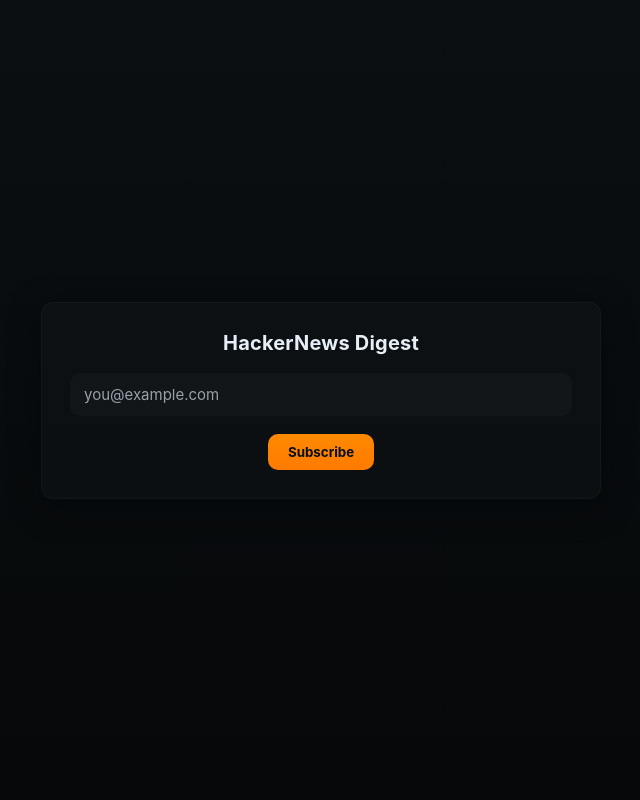
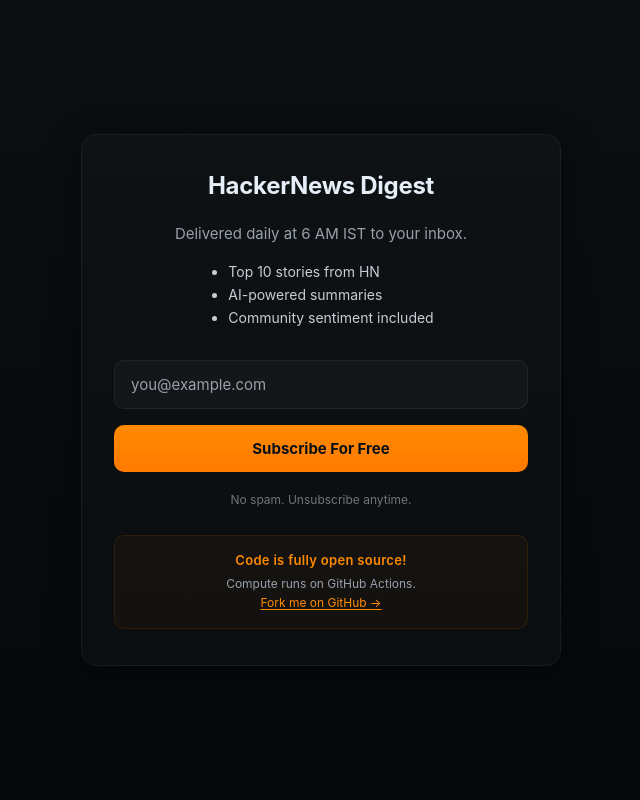
Before and after one commit to mebinthattil/HackerNews-Daily-Email-Digest, a Flask app: page / in a window 1280 px wide. Shown: the whole page, without its empty margins (319-959 px from the left). Run offline with Flask 3, Linux system fonts and the light colour scheme.

Commit message:
feat: improved landing page

```diff
--- a/static/style.css
+++ b/static/style.css
@@ -1,46 +1,176 @@
-
-:root{
-    --bg:#0b0f12;
-    --panel:#0f1519;
-    --accent:#ff8a00;
-    --text:#e6eef8;
-    --muted:#98a0ab;
+:root {
+    --bg: #0b0f12;
+    --panel: #0f1519;
+    --accent: #ff8a00;
+    --text: #e6eef8;
+    --muted: #98a0ab;
 }
 
-*{box-sizing:border-box;font-family:Inter, system-ui, -apple-system, "Segoe UI", Roboto, "Helvetica Neue", Arial}
-
-html,body{height:100%;}
-body{
-    margin:0;
-    background:linear-gradient(180deg, #0b0f12 0%, #060809 100%);
-    color:var(--text);
-    display:grid;
-    place-items:center;
-    -webkit-font-smoothing:antialiased;
-    -moz-osx-font-smoothing:grayscale;
+* {
+    box-sizing: border-box;
+    font-family: Inter, system-ui, -apple-system, "Segoe UI", Roboto, "Helvetica Neue", Arial
 }
 
-.container{
-    width:min(560px,92vw);
-    padding:28px 28px;
-    background:rgba(255,255,255,0.02);
-    border:1px solid rgba(255,255,255,0.03);
-    border-radius:12px;
-    text-align:center;
-    box-shadow:0 8px 30px rgba(2,6,10,0.6);
+html,
+body {
+    height: 100%;
 }
 
-h1{margin:0 0 18px;font-size:20px;letter-spacing:0.2px}
+body {
+    margin: 0;
+    background: linear-gradient(180deg, #0b0f12 0%, #060809 100%);
+    color: var(--text);
+    display: grid;
+    place-items: center;
+    -webkit-font-smoothing: antialiased;
+    -moz-osx-font-smoothing: grayscale;
+}
 
-.form{display:flex;flex-direction:column;gap:12px;align-items:stretch}
+.container {
+    width: min(480px, 92vw);
+    padding: 36px 32px;
+    background: rgba(255, 255, 255, 0.02);
+    border: 1px solid rgba(255, 255, 255, 0.05);
+    border-radius: 16px;
+    text-align: center;
+    box-shadow: 0 8px 30px rgba(2, 6, 10, 0.6);
+}
 
-.input{width:100%;padding:12px 14px;border-radius:10px;border:0;background:rgba(255,255,255,0.025);color:var(--text);font-size:15px}
-.input::placeholder{color:var(--muted)}
-.input:focus{outline:2px solid rgba(255,138,0,0.12);box-shadow:0 4px 18px rgba(255,138,0,0.06)}
+h1 {
+    margin: 0 0 24px;
+    font-size: 24px;
+    letter-spacing: -0.3px;
+    font-weight: 700;
+}
 
-.btn{margin:6px auto 0;padding:10px 20px;border-radius:10px;background:linear-gradient(180deg,var(--accent),#ff7a00);color:#071017;border:0;font-weight:700;cursor:pointer}
-.btn:active{transform:translateY(1px)}
+.tagline {
+    margin: 0 0 20px;
+    font-size: 15px;
+    color: var(--muted);
+}
 
-.link{display:inline-block;margin-top:12px;color:var(--muted);text-decoration:none}
+.features {
+    display: inline-block;
+    list-style: disc;
+    padding: 0 0 0 20px;
+    margin: 0 0 28px;
+    text-align: left;
+}
 
-@media (max-width:420px){.container{padding:20px;border-radius:10px}h1{font-size:18px}}
+.features li {
+    font-size: 14px;
+    color: var(--text);
+    opacity: 0.85;
+    margin-bottom: 6px;
+}
+
+.opensource {
+    margin: 28px 0 0;
+    padding: 16px;
+    background: rgba(255, 138, 0, 0.04);
+    border: 1px solid rgba(255, 138, 0, 0.1);
+    border-radius: 10px;
+}
+
+.opensource-title {
+    margin: 0 0 6px;
+    font-size: 13px;
+    font-weight: 600;
+    color: var(--accent);
+    letter-spacing: 0.3px;
+}
+
+.opensource-desc {
+    margin: 0;
+    font-size: 12px;
+    color: var(--muted);
+    line-height: 1.6;
+}
+
+.opensource a {
+    color: var(--accent);
+    text-decoration: underline;
+    text-underline-offset: 2px;
+}
+
+.opensource a:hover {
+    color: #ff9e33;
+}
+
+.form {
+    display: flex;
+    flex-direction: column;
+    gap: 12px;
+    align-items: stretch
+}
+
+.input {
+    width: 100%;
+    padding: 14px 16px;
+    border-radius: 10px;
+    border: 1px solid rgba(255, 255, 255, 0.06);
+    background: rgba(255, 255, 255, 0.03);
+    color: var(--text);
+    font-size: 15px;
+    transition: border-color 0.2s, box-shadow 0.2s;
+}
+
+.input::placeholder {
+    color: var(--muted)
+}
+
+.input:focus {
+    outline: none;
+    border-color: rgba(255, 138, 0, 0.3);
+    box-shadow: 0 4px 18px rgba(255, 138, 0, 0.08);
+}
+
+.btn {
+    margin: 4px 0 0;
+    padding: 14px 24px;
+    border-radius: 10px;
+    background: linear-gradient(180deg, var(--accent), #ff7a00);
+    color: #071017;
+    border: 0;
+    font-weight: 700;
+    font-size: 15px;
+    cursor: pointer;
+    transition: transform 0.1s, box-shadow 0.2s;
+}
+
+.btn:hover {
+    box-shadow: 0 4px 20px rgba(255, 138, 0, 0.25);
+}
+
+.btn:active {
+    transform: translateY(1px)
+}
+
+.footer {
+    margin: 20px 0 0;
+    font-size: 12px;
+    color: var(--muted);
+    opacity: 0.7;
+}
+
+.link {
+    display: inline-block;
+    margin-top: 12px;
+    color: var(--muted);
+    text-decoration: none
+}
+
+@media (max-width:420px) {
+    .container {
+        padding: 28px 24px;
+        border-radius: 12px
+    }
+
+    h1 {
+        font-size: 20px
+    }
+
+    .logo {
+        font-size: 40px
+    }
+}
--- a/templates/index.html
+++ b/templates/index.html
@@ -1,18 +1,42 @@
 <!doctype html>
 <html>
+
 <head>
   <meta charset="utf-8">
   <meta name="viewport" content="width=device-width,initial-scale=1">
-  <title>HackerNews Digest</title>
+  <title>HackerNews Digest - Daily AI Summaries</title>
+  <meta name="description"
+    content="Get the top 10 HackerNews stories summarized and delivered to your inbox every morning.">
   <link rel="stylesheet" href="/static/style.css">
 </head>
+
 <body>
   <main class="container">
     <h1>HackerNews Digest</h1>
+    <p class="tagline">Delivered daily at 6 AM IST to your inbox.</p>
+
+    <ul class="features">
+      <li>Top 10 stories from HN</li>
+      <li>AI-powered summaries</li>
+      <li>Community sentiment included</li>
+    </ul>
+
     <form method="post" action="/subscribe" class="form">
       <input type="email" name="email" placeholder="you@example.com" required class="input">
-      <button type="submit" class="btn">Subscribe</button>
+      <button type="submit" class="btn">Subscribe For Free</button>
     </form>
+
+    <p class="footer">No spam. Unsubscribe anytime.</p>
+
+    <div class="opensource">
+      <p class="opensource-title">Code is fully open source!</p>
+      <p class="opensource-desc">
+        Compute runs on GitHub Actions.<br>
+        <a href="https://github.com/mebinthattil/HackerNews-Daily-Email-Digest" target="_blank" rel="noopener">Fork me
+          on GitHub →</a>
+      </p>
+    </div>
   </main>
 </body>
+
 </html>
```
Also changed, not shown: README.md.
